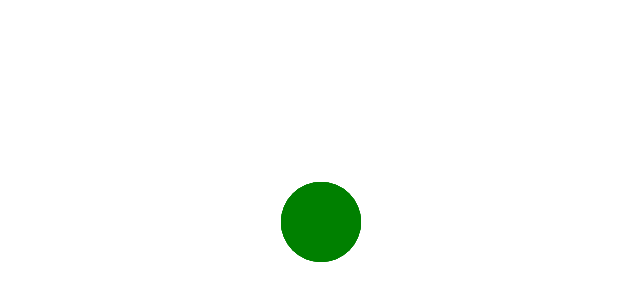
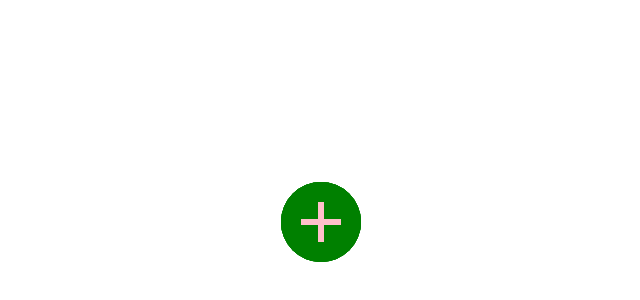
Before and after one commit to aleksei24/circular_menu, a plain HTML site: page example/index.html in a window 1280 px wide. Shown: the part 186-486 px from the top of the page, 319-959 px from the left. Drawn offline with Linux system fonts and the light colour scheme.

Commit message:
написан стиль для псевдоэлементов главной кнопки меню

```diff
--- a/example/css/style.css
+++ b/example/css/style.css
@@ -40,3 +40,39 @@ body{
     background-color: green;
     outline: none;
 }
+
+.circular-menu__lines,
+.circular-menu__lines::before,
+.circular-menu__lines::after{
+    position: absolute;
+    width: 40px;
+    height: 6px;
+    background-color: pink;
+    transition: 0.3s;
+}
+
+.circular-menu__lines{
+    top: 50%;
+    left: 50%;
+    transform: translate(-50%, -50%);
+    background-color: transparent;
+}
+
+.circular-menu__lines::before{
+    content: '';
+}
+
+.circular-menu__lines::after{
+    content: '';
+    transform: rotate(90deg);
+}
+
+.circular-menu__button-active
+.circular-menu__lines::before{
+    transform: rotate(45deg);
+}
+
+.circular-menu__button-active
+.circular-menu__lines::after{
+    transform: rotate(-45deg);
+}
```
